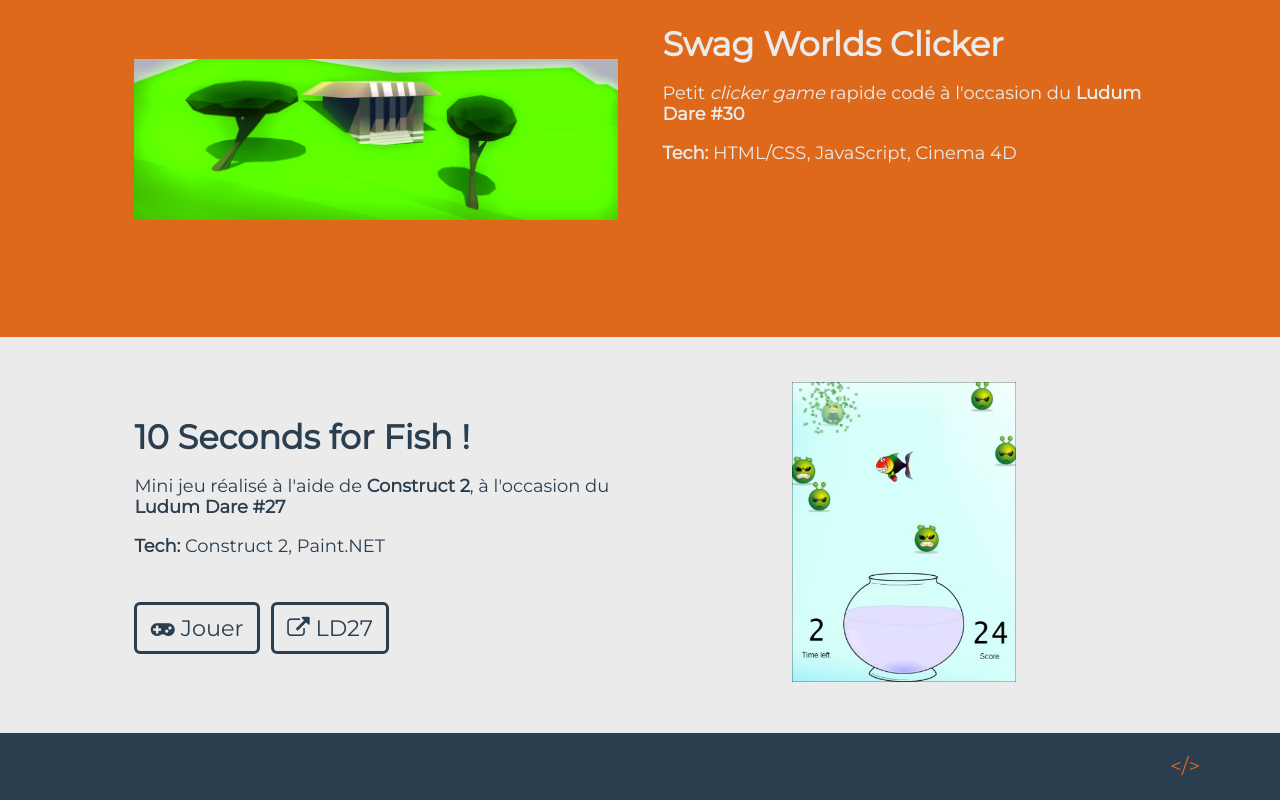
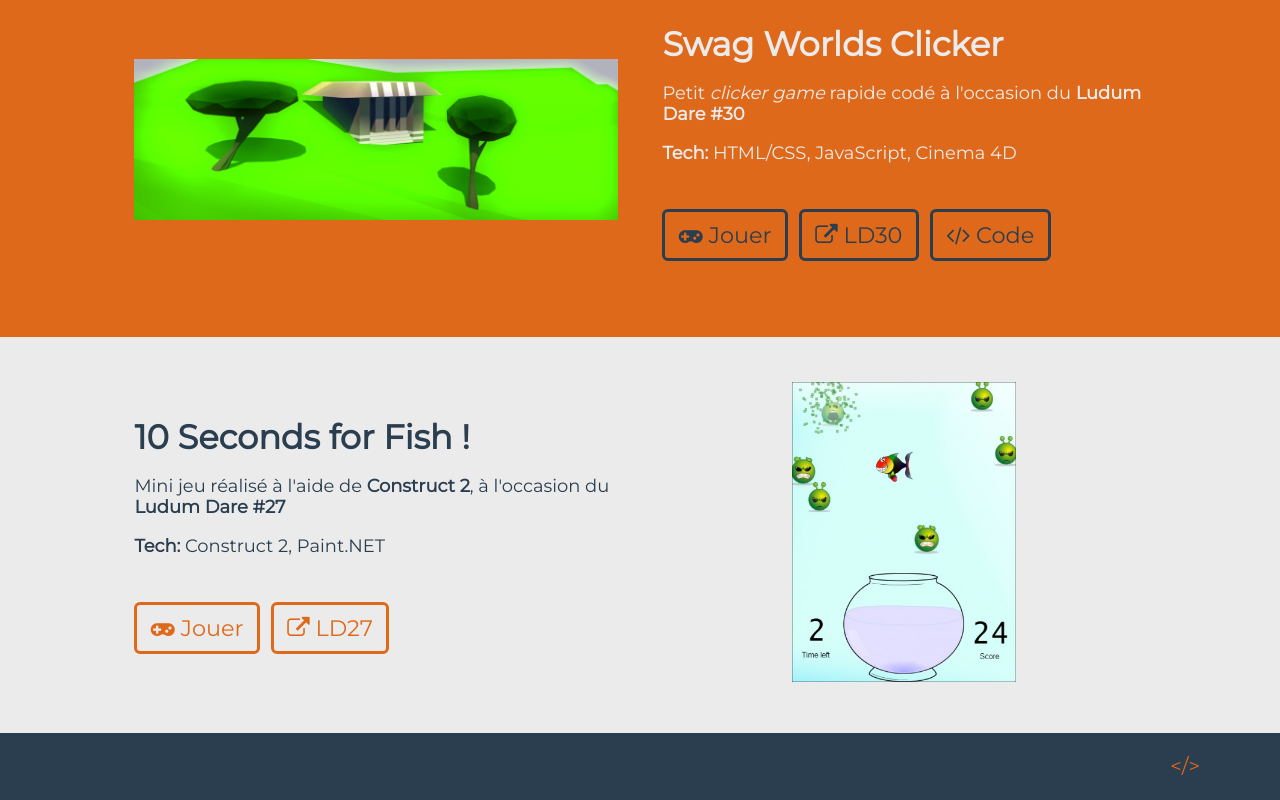
Before and after one commit to Ooya/cv, a plain HTML site: page index.html in a window 1280 px wide. Shown: the part 2607-3407 px from the top of the page. Drawn offline with Linux system fonts and the light colour scheme.

Commit message:
fix buttons

```diff
--- a/index.html
+++ b/index.html
@@ -138,9 +138,9 @@
             <p>Petit <em>clicker game</em> rapide codé à l'occasion du <b>Ludum Dare #30</b></p>
             <p><b>Tech: </b>HTML/CSS, JavaScript, Cinema 4D</p>
             <br />
-            <a href="https://ooya.github.io/Swag-World-Clicker/" class="button_orange" target="_blank"><i class="fa fa-gamepad"></i> Jouer</a>
-            <a href="http://ludumdare.com/compo/ludum-dare-30/?action=preview&uid=19747" class="button_orange" target="_blank"><i class="fa fa-external-link"></i> LD30</a>
-            <a href="https://github.com/Ooya/Swag-World-Clicker/" class="button_orange" target="_blank"><i class="fa fa-code"></i> Code</a>
+            <a href="https://ooya.github.io/Swag-World-Clicker/" class="button_white" target="_blank"><i class="fa fa-gamepad"></i> Jouer</a>
+            <a href="http://ludumdare.com/compo/ludum-dare-30/?action=preview&uid=19747" class="button_white" target="_blank"><i class="fa fa-external-link"></i> LD30</a>
+            <a href="https://github.com/Ooya/Swag-World-Clicker/" class="button_white" target="_blank"><i class="fa fa-code"></i> Code</a>
         </div>
     </section>
     <section class="sectionA">
@@ -149,8 +149,8 @@
             <p>Mini jeu réalisé à l'aide de <b>Construct 2</b>, à l'occasion du <b>Ludum Dare #27</b></p>
             <p><b>Tech: </b>Construct 2, Paint.NET</p>
             <br />
-            <a href="http://ooya.esy.es/LD27/" class="button_white" target="_blank"><i class="fa fa-gamepad"></i> Jouer</a>
-            <a href="http://ludumdare.com/compo/ludum-dare-27/?action=preview&uid=19747" class="button_white" target="_blank"><i class="fa fa-external-link"></i> LD27</a>
+            <a href="http://ooya.esy.es/LD27/" class="button_orange" target="_blank"><i class="fa fa-gamepad"></i> Jouer</a>
+            <a href="http://ludumdare.com/compo/ludum-dare-27/?action=preview&uid=19747" class="button_orange" target="_blank"><i class="fa fa-external-link"></i> LD27</a>
         </div>
         <div class="desc_pic">
             <a href="#img-ld27">
```
